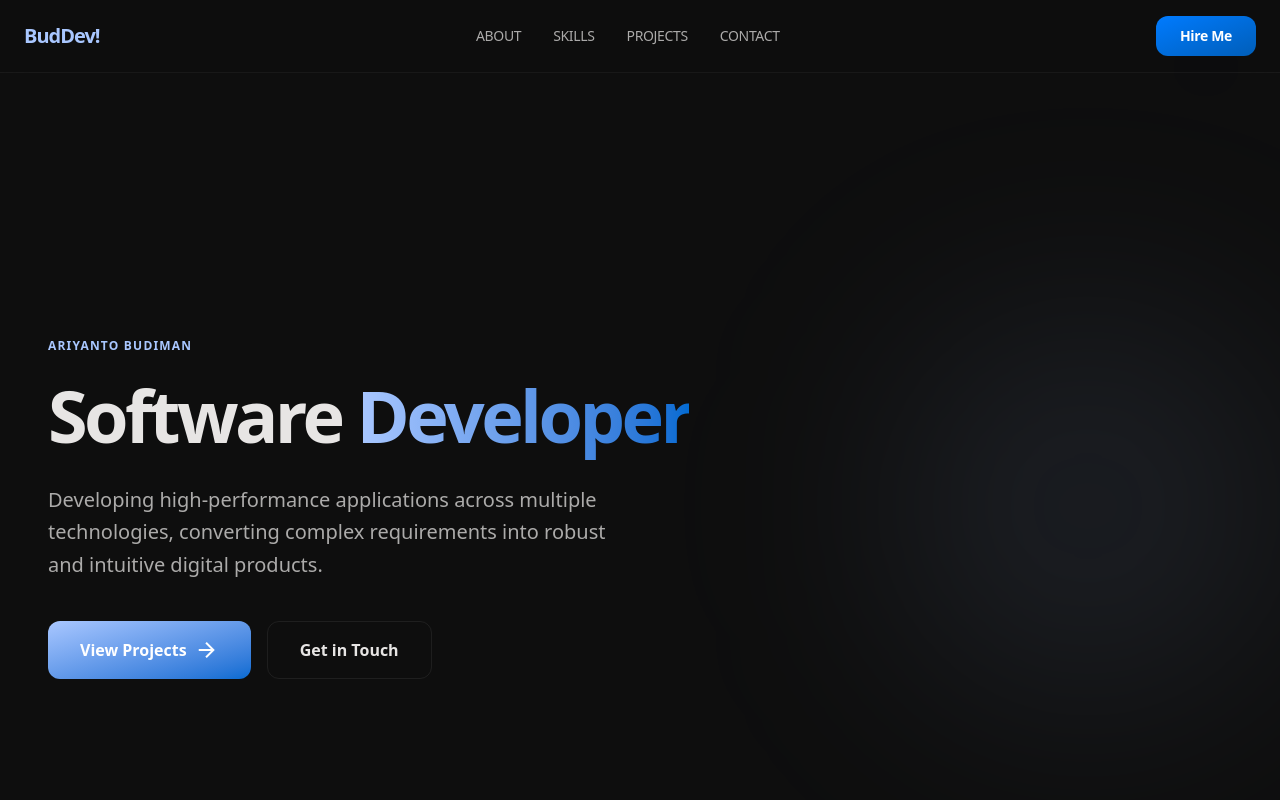
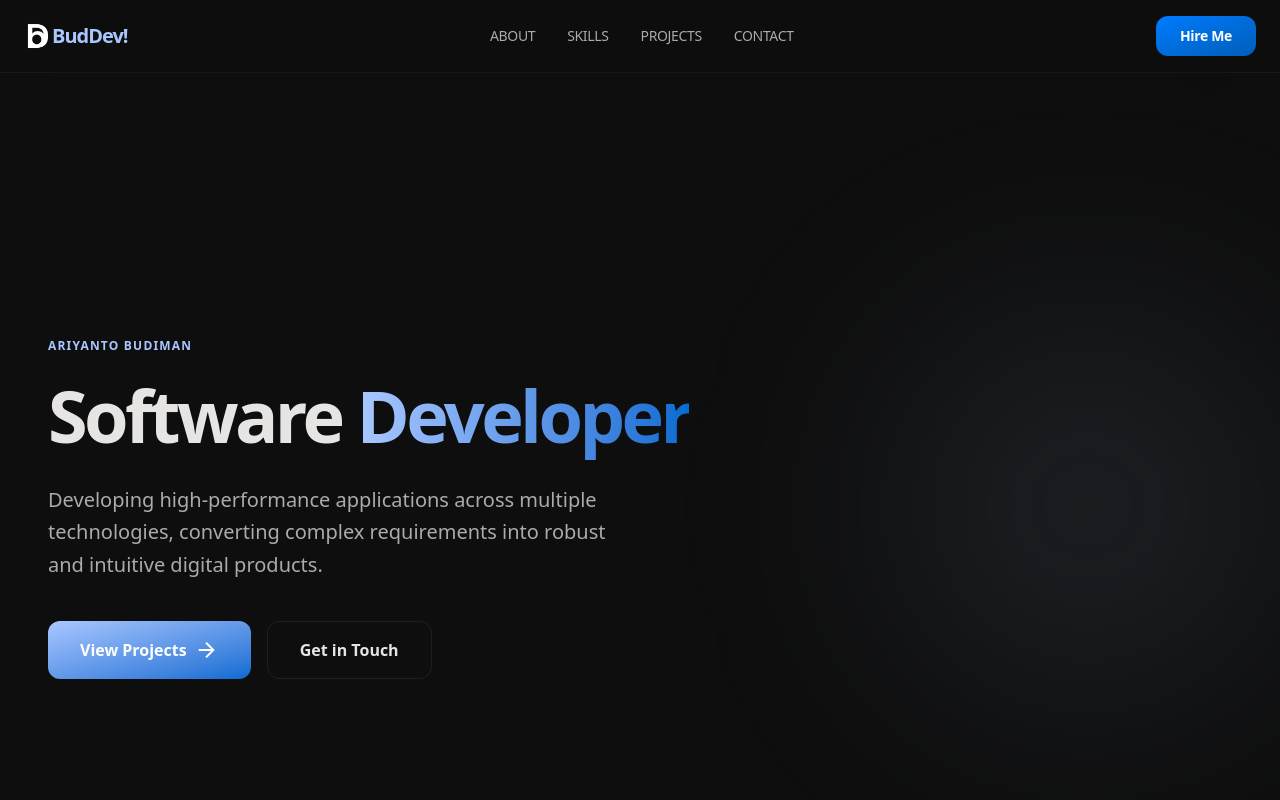
Before and after one commit to Aribdmn/porto-new, a Next.js app: page / in a window 1280 px wide. Shown: the top 800 px of the page. Built offline with nearby package versions, Linux system fonts and the light colour scheme; no server answers; the database is empty.

Commit message:
add logo in navbar

```diff
--- a/components/layouts/Navbar.tsx
+++ b/components/layouts/Navbar.tsx
@@ -26,7 +26,10 @@ const Navbar = () => {
 				<div className="flex justify-between items-center px-6 py-4 max-w-7xl mx-auto w-full">
 					{/* <!-- Brand Logo --> */}
 					<div className="text-xl font-bold tracking-tighter text-primary font-headline">
-						<a href="/">BudDev!</a>
+						<a href="/" className="flex items-center-safe">
+							<img src="/logo.webp" alt="logo" className="size-7" />
+							<span>BudDev!</span>
+						</a>
 					</div>
 					{/* <!-- Desktop Navigation Links --> */}
 					<div className="hidden md:flex items-center gap-8">
```
Also changed, not shown: public/logo.webp (added).
